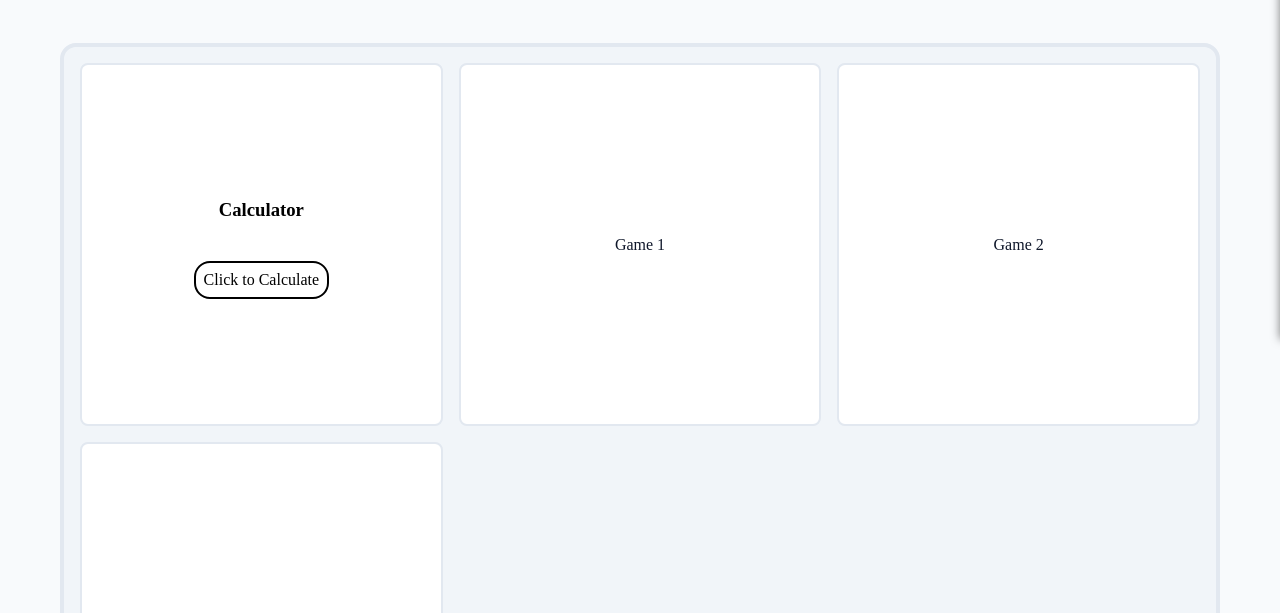
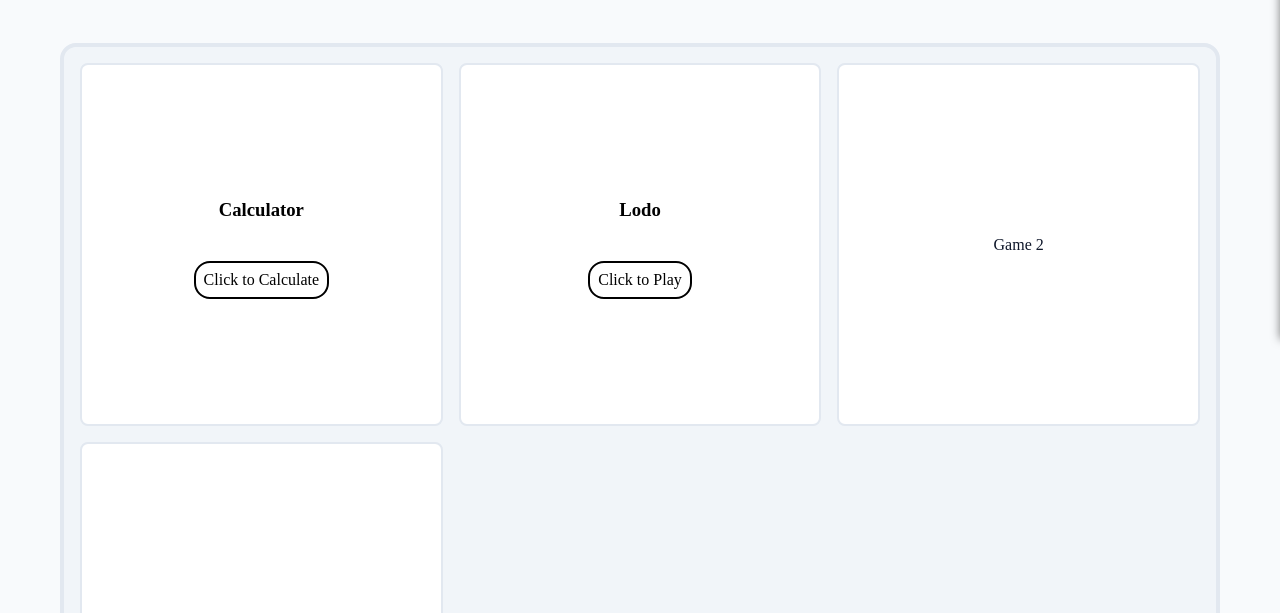
Before and after one commit to pawan244701/myproF-Stack, a plain HTML site: page frontend/home.html in a window 1280 px wide. Shown: the part 187-800 px from the top of the page. Drawn offline with Linux system fonts and the light colour scheme; sample sign-in values are in the browser's storage.

Commit message:
adding lodo to card 2

```diff
--- a/frontend/home.html
+++ b/frontend/home.html
@@ -44,7 +44,12 @@
                         <p class="game-paragraf">Click to Calculate</p>
                     </article>
                 </a>
-                <article class="game-card">Game 1</article>
+                <a href="features/lodo.html" class="game-card-link">
+                    <article class="game-card">
+                        <h3 class="game-title">Lodo</h3>
+                        <p class="game-paragraf">Click to Play</p>
+                    </article>
+                </a>
                 <article class="game-card">Game 2</article>
                 <article class="game-card">Game 3</article>
             </div>
```
